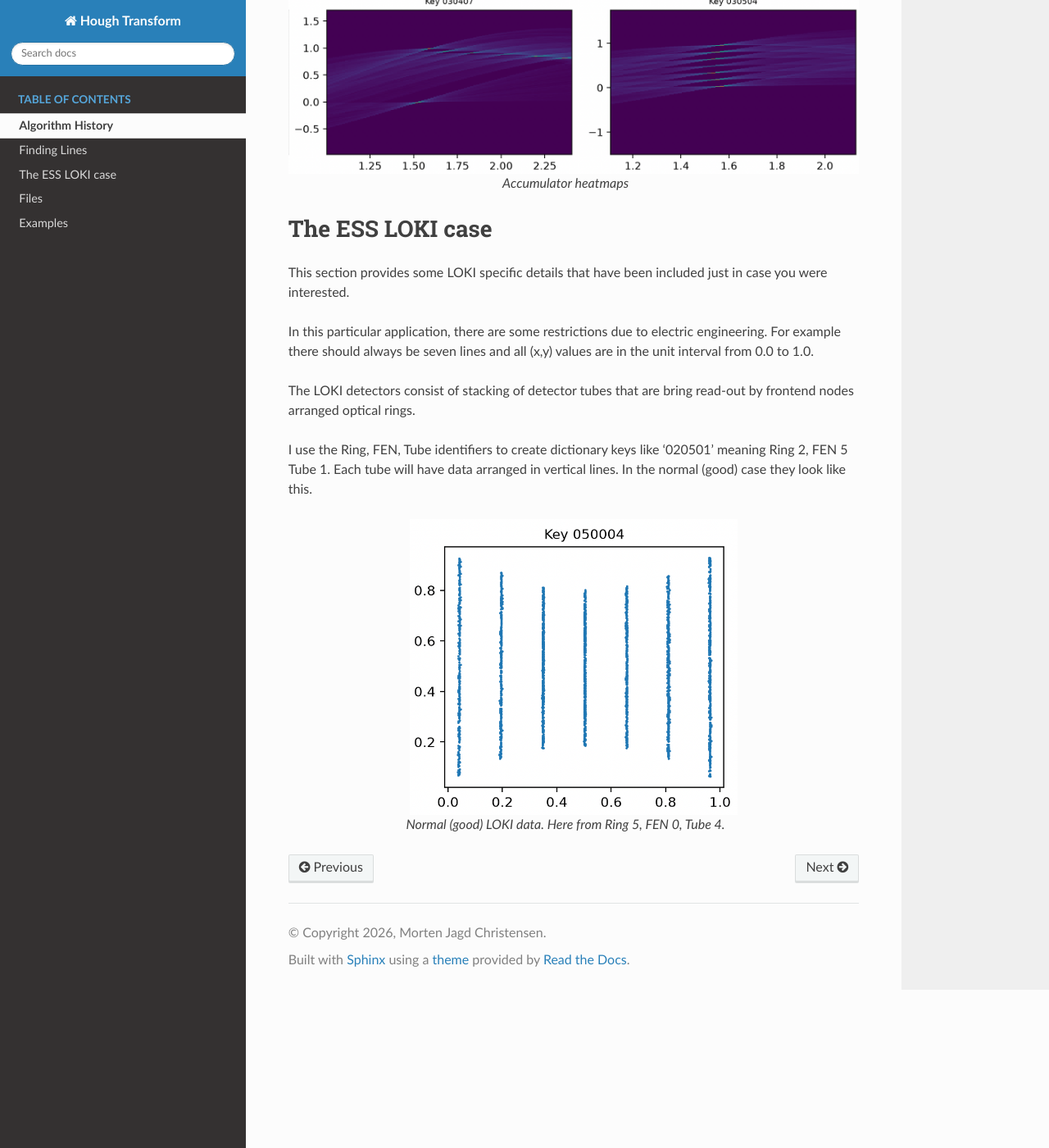
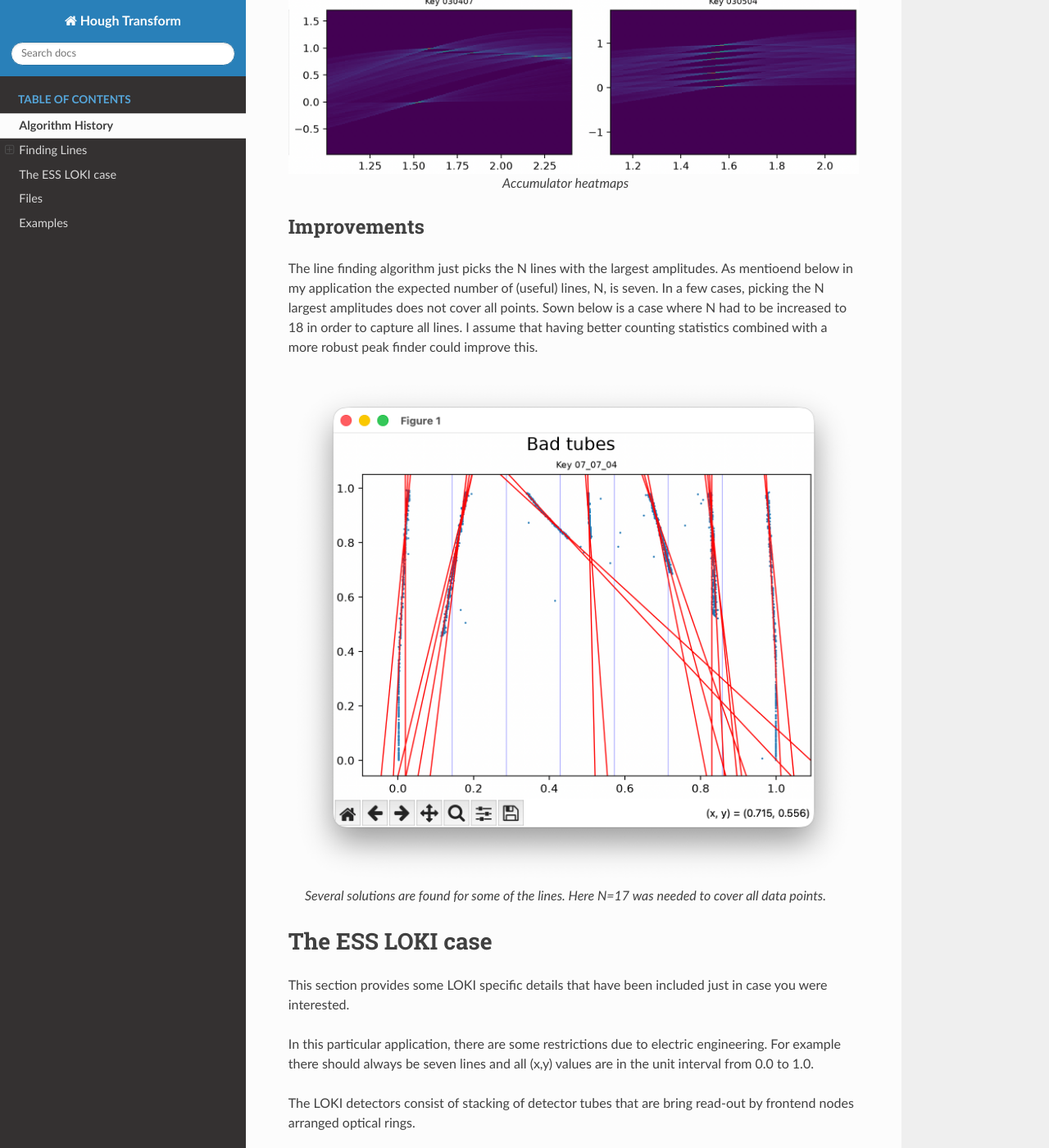
Before and after one commit to mortenjc/hough-transform, a Sphinx documentation site: the page built from docs/source/introduction.rst, in a window 1280 px wide and 1400 px high, scrolled down 1390 px. Shown: the whole window at 82% size. Built offline with Sphinx 7.4.7 and the Read the Docs theme 3.1.0, drawn with Linux system fonts in a browser that asks for light colours.

Commit message:
docs and single key plotting

```diff
--- a/docs/source/introduction.rst
+++ b/docs/source/introduction.rst
@@ -48,6 +48,22 @@ very specific values. Finding the most likely line is then a matter of finding t
 
   Accumulator heatmaps
 
+Improvements
+------------
+
+The line finding algorithm just picks the N lines with the largest amplitudes. As mentioend below
+in my application the expected number of (useful) lines, N, is seven. In a few cases, picking
+the N largest amplitudes does not cover all points. Sown below is a case where N had to be
+increased to 18 in order to capture all lines. I assume that having better counting statistics
+combined with a more robust peak finder could improve this.
+
+.. figure:: images/large_n.png
+  :width: 800
+  :align: center
+
+  Several solutions are found for some of the lines. Here N=17 was needed to cover all data points.
+
+
 
 The ESS LOKI case
 =================
```
Also changed, not shown: docs/source/examples.rst (+15 -0 lines), docs/source/images/large_n.png (added), 2 other files.
